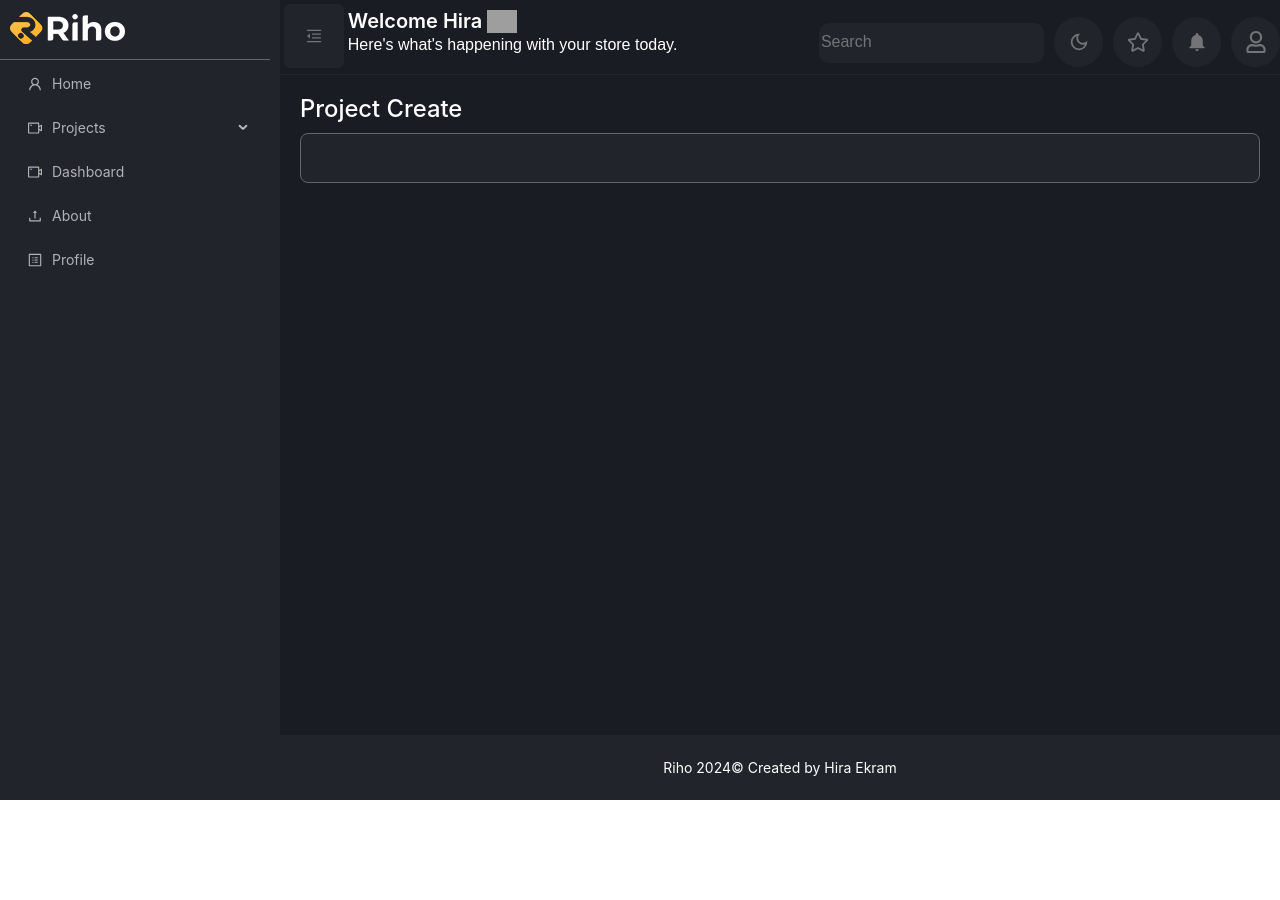
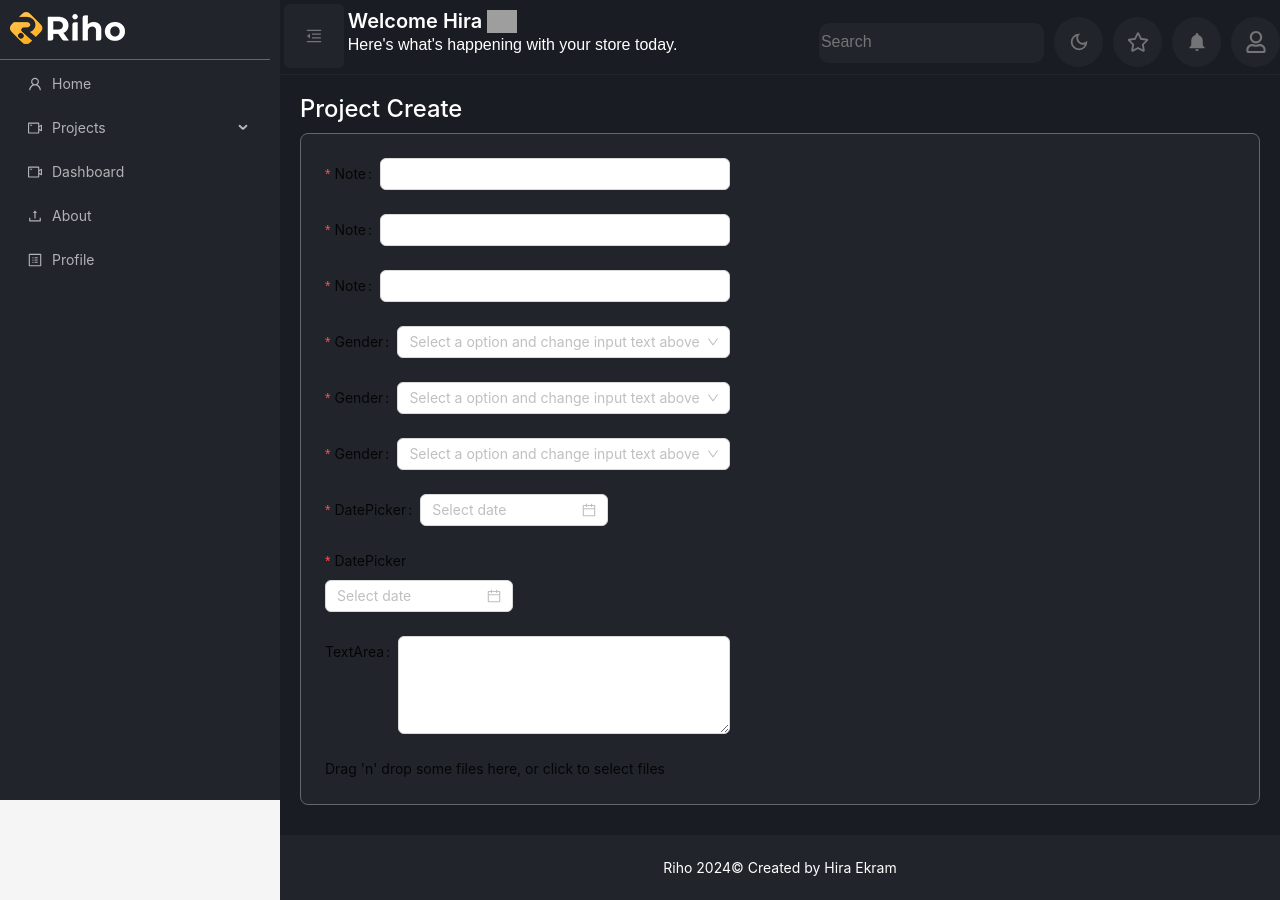
Before and after one commit to hiraekram10/Dahboard-Antd, a React (Vite) app: page /projects/create in a window 1280 px wide. Before the commit the page ends 800 px from the top, so only its background shows below. Built offline with nearby package versions, Linux system fonts and the light colour scheme; grey boxes are pictures that could not be loaded.

Commit message:
working on  create project page

```diff
--- a/package.json
+++ b/package.json
@@ -16,6 +16,7 @@
     "firebase": "^11.2.0",
     "react": "^18.3.1",
     "react-dom": "^18.3.1",
+    "react-dropzone": "^14.3.5",
     "react-icons": "^5.4.0",
     "react-router-dom": "^7.1.1",
     "tailwindcss": "^4.0.0"
--- /dev/null
+++ b/src/Components/FileUpload.jsx
@@ -0,0 +1,17 @@
+import React from 'react'
+import {useDropzone} from 'react-dropzone'
+
+function MyDropzone() {
+  const {getRootProps, getInputProps} = useDropzone()
+  // console.log(getRootProps);
+
+
+  return (
+    <div {...getRootProps()}>
+      <input {...getInputProps()} />
+      <p>Drag 'n' drop some files here, or click to select files</p>
+    </div>
+  )
+}
+
+export default MyDropzone
--- a/src/Components/ProjectAddForm.jsx
+++ b/src/Components/ProjectAddForm.jsx
@@ -1,10 +1,109 @@
+import { Row ,Col,Form,Input,Select,DatePicker,} from 'antd'
+import MyDropzone from './FileUpload'
+
 import React from 'react'
+
+const { Option } = Select;
+const { TextArea } = Input;
 
 const ProjectAddForm = () => {
   return (
-    <div>
-      11
-    </div>
+    <Row>
+      <Form>
+      <Col>
+      <Form.Item name="note" label="Note" rules={[{ required: true }]}>
+        <Input />
+      </Form.Item>
+
+      </Col>
+      <Col>
+      <Form.Item name="note" label="Note" rules={[{ required: true }]}>
+        <Input />
+        </Form.Item>
+      </Col>
+      <Col>
+      <Form.Item name="note" label="Note" rules={[{ required: true }]}>
+        <Input />
+        </Form.Item>
+
+      </Col>
+      <Col>
+      <Form.Item name="gender" label="Gender" rules={[{ required: true }]}>
+        <Select
+          placeholder="Select a option and change input text above"
+          // onChange={onGenderChange}
+          allowClear
+        >
+          <Option value="male">male</Option>
+          <Option value="female">female</Option>
+          <Option value="other">other</Option>
+        </Select>
+      </Form.Item></Col>
+      <Col>
+      <Form.Item name="gender" label="Gender" rules={[{ required: true }]}>
+        <Select
+          placeholder="Select a option and change input text above"
+          // onChange={onGenderChange}
+          allowClear
+        >
+          <Option value="male">male</Option>
+          <Option value="female">female</Option>
+          <Option value="other">other</Option>
+        </Select>
+      </Form.Item>
+      </Col>
+      <Col>
+      <Form.Item name="gender" label="Gender" rules={[{ required: true }]}>
+        <Select
+          placeholder="Select a option and change input text above"
+          // onChange={onGenderChange}
+          allowClear
+        >
+          <Option value="male">male</Option>
+          <Option value="female">female</Option>
+          <Option value="other">other</Option>
+        </Select>
+      </Form.Item>
+      </Col>
+      <Col>
+      <Form.Item
+        label="DatePicker"
+        name="DatePicker"
+        rules={[
+          {
+            required: true,
+            message: 'Please input!',
+          },
+        ]}
+      >
+        <DatePicker />
+      </Form.Item>
+
+      </Col>
+      <Col>
+      <Form.Item
+      layout="vertical"
+        label="DatePicker"
+        name="DatePicker"
+        rules={[
+          {
+            required: true,
+            message: 'Please input!',
+          },
+        ]}
+      >
+        <DatePicker />
+      </Form.Item></Col>
+      <Col>
+      <Form.Item label="TextArea">
+          <TextArea rows={4} />
+        </Form.Item>
+      </Col>
+      <Col>
+  <MyDropzone/>
+      </Col>
+      </Form>
+    </Row>
   )
 }
 
--- a/src/Pages/ProjectCreate.jsx
+++ b/src/Pages/ProjectCreate.jsx
@@ -1,5 +1,6 @@
 import React from 'react'
 import { Row,Col,Card } from 'antd'
+import ProjectAddForm from '../Components/ProjectAddForm'
 // import '../Components/project.css '
 
 const ProjectCreate = () => {
@@ -11,7 +12,7 @@ const ProjectCreate = () => {
         </Col>
         <Col xs={24} sm={24} md={24} lg={24}>
         <Card className='card'>
-
+       <ProjectAddForm/>
         </Card>
         </Col>
       </Row>
```
Also changed, not shown: 1 other file (tests, documents, lock files or other folders).
